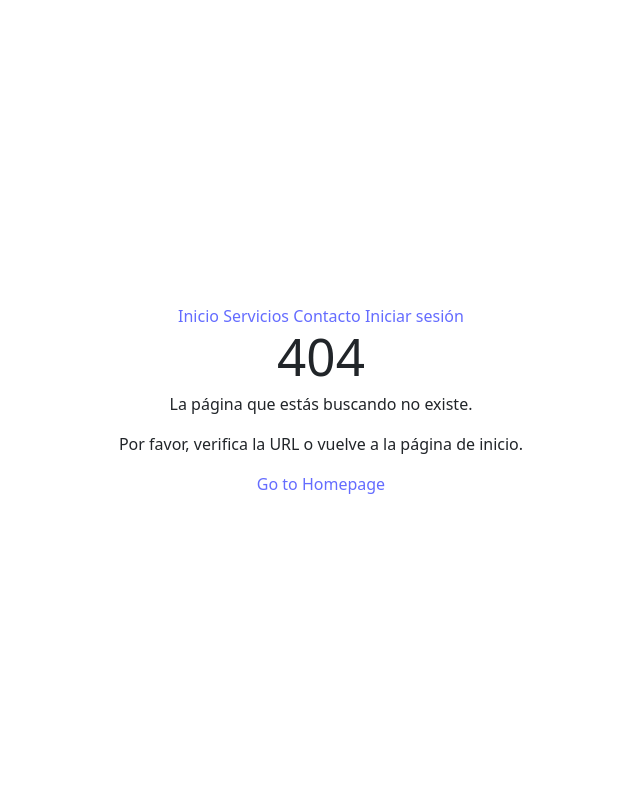
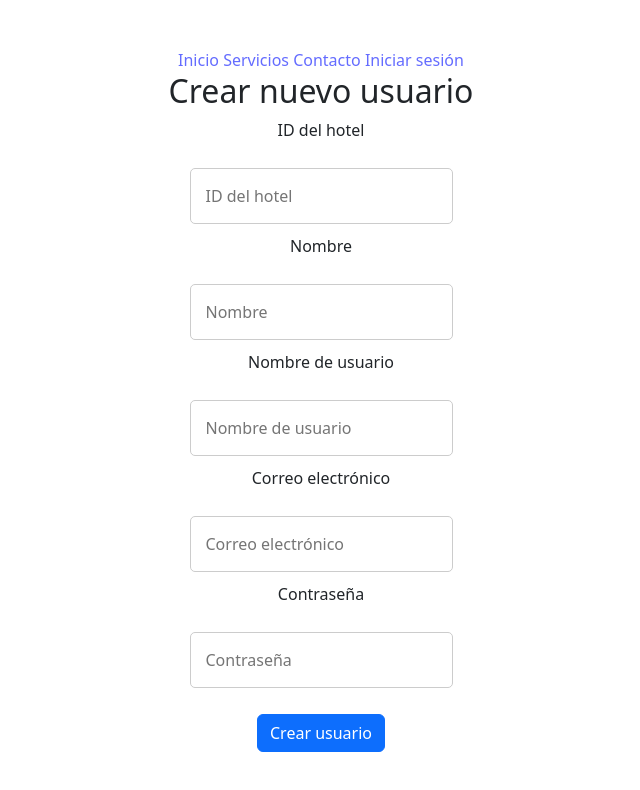
Before and after one commit to mfloro91/Parcial02_AppHibridas, a React (Vite) app in the folder Front/: page /register in a window 1280 px wide. Before the commit this address had no page. Shown: the top 790 px of the page, without its empty margins (319-959 px from the left). Built offline with nearby package versions, Linux system fonts and the light colour scheme.

Commit message:
enlace con base de datos

```diff
--- a/Front/package.json
+++ b/Front/package.json
@@ -10,6 +10,7 @@
     "preview": "vite preview"
   },
   "dependencies": {
+    "axios": "^1.9.0",
     "react": "^19.1.0",
     "react-dom": "^19.1.0",
     "react-router-dom": "^7.6.1"
--- a/Front/src/App.jsx
+++ b/Front/src/App.jsx
@@ -2,7 +2,7 @@ import { useState } from 'react'
 import { Routes, Route } from 'react-router-dom'
 import './App.css'
 
-import {Home, Services, Contact, Login, NotFound, Profile} from './index.js';
+import {Home, Services, Contact, Login, NotFound, Profile, Register} from './index.js';
 import {Button, Text, Card, Navbar, Hotel} from './components/UiComponents.js';
 
 function App() {
@@ -18,6 +18,7 @@ function App() {
         <Route path="/services" element={<Services/>} />
         <Route path="/contact" element={<Contact/>} />
         <Route path="/login" element={<Login/>} />
+        <Route path="/register" element={<Register/>} />
         <Route path="/profile/:id" element={<Profile/>} />
         <Route path="*" element={<NotFound/>} />
       </Routes >
--- a/Front/src/components/Pages/Login.jsx
+++ b/Front/src/components/Pages/Login.jsx
@@ -7,7 +7,7 @@ function Login() {
     <div>
         <h2>Iniciar sesión</h2>
         <Form/>
-        <Link to="/profile/12345"> Ir a mi perfil </Link>
+        <Link to="/register"> Crear cuenta nueva </Link>
     </div>
   )
 }
--- /dev/null
+++ b/Front/src/components/Pages/Register.jsx
@@ -0,0 +1,14 @@
+import React from 'react'
+import FormRegister from '../UI/FormRegister'
+
+function Register() {
+  return (
+    <div>
+        <h2>Crear nuevo usuario</h2>
+        <FormRegister/>
+
+    </div>
+  )
+}
+
+export default Register
--- a/Front/src/components/UI/Form.jsx
+++ b/Front/src/components/UI/Form.jsx
@@ -1,54 +1,53 @@
 import React, { useState } from "react";
 import FormInput from "./FormInput";
+import axios from "axios";
+import { useNavigate } from "react-router-dom";
 
 const Form = () => {
     const [formData, setFormData] = useState({
-        name: "",
         email: "",
         password: "",
-        confirmPassword: "",
-        message: ""
     });
 
-    const inputs = [{
+    const navigate = useNavigate();
+
+    const handleSubmit = async (e) => {
+        e.preventDefault();
+        const loginUser = {
+            email: formData.email,
+            password: formData.password,
+        }
+        try {
+            const response = await axios.post("http://localhost:3000/users/login", loginUser);
+
+            if (response.status === 200) {
+                console.log("Inicio de sesión exitoso");
+
+                navigate("/services");
+            }
+
+        } catch (error) {
+            console.error(error);
+        }
+    }
+
+    const inputs = [
+        {
             id: 1,
-        name: "name",
-        type: "text",
-        placeholder: "Nombre",
-        errorMessage: "El nombre debe tener al menos 3 caracteres.",
-        label: "Nombre",
-        pattern: "^[A-Za-z]{3,}$",
+            name: "email",
+            type: "email",
+            placeholder: "Correo electrónico",
+            label: "Correo electrónico",
             required: true
         },
         {
             id: 2,
-        name: "email",
-        type: "email",
-        placeholder: "Correo electrónico",
-        errorMessage: "El correo electrónico no es válido.",
-        label: "Correo electrónico",
-        required: true
-    },
-    {
-        id: 3,
             name: "password",
             type: "password",
             placeholder: "Contraseña",
-        errorMessage: "La contraseña debe tener al menos 6 caracteres.",
             label: "Contraseña",
-        pattern: ".{6,}",
             required: true
-    },/*
-    {
-        id: 4,
-        name: "confirmPassword",
-        type: "password",
-        placeholder: "Confirmar contraseña",
-        errorMessage: "Las contraseñas no coinciden.",
-        label: "Confirmar contraseña",
-        pattern: formData.password,
-        required: true
-    },*/
+        }
     ];
 
     const handleOnChange = (e) => {
@@ -56,9 +55,7 @@ const Form = () => {
     }
 
     return (
-        <form onSubmit={(e) => {
-            e.preventDefault()
-        }}>
+        <form onSubmit={handleSubmit}>
 
             {inputs.map((input) => (
                 <FormInput key={input.id} value={formData[input.name]} handleOnChange={handleOnChange} {...input} />
--- a/Front/src/components/UI/FormInput.jsx
+++ b/Front/src/components/UI/FormInput.jsx
@@ -13,7 +13,7 @@ const FormInput = (props) => {
     return (
         <div className='formInput'>
             <label> {label} </label>
-            <input {...otrasProps} onChange={handleOnChange} onBlur={handleFocus} focused={focused.toString()} />
+            <input {...otrasProps}  onChange={handleOnChange} onBlur={handleFocus} focused={focused.toString()} />
             <span> {errorMessage} </span>
         </div>
     )
--- /dev/null
+++ b/Front/src/components/UI/FormRegister.jsx
@@ -0,0 +1,116 @@
+import React, { useState } from "react";
+import FormInput from "./FormInput";
+import axios from "axios";
+import { useNavigate } from "react-router-dom";
+
+const FormRegister = () => {
+
+    const [formData, setFormData] = useState({
+        hotel_id: "",
+        name: "",
+        userName: "",
+        email: "",
+        password: "",
+    });
+
+    const navigate = useNavigate();
+
+    const handleSubmit = async (e) => {
+        e.preventDefault();
+        const newUser = {
+            hotel_id: formData.hotel_id,
+            name: formData.name,
+            userName: formData.userName,
+            email: formData.email,
+            password: formData.password,
+        }
+        try {
+            await axios.post("http://localhost:3000/users", newUser);
+            setFormData({
+                hotel_id: "",
+                name: "",
+                userName: "",
+                email: "",
+                password: "",
+            });
+
+            navigate("/login");
+
+
+        } catch (error) {
+            console.error(error);
+        }
+    }
+
+
+    const inputs = [
+        {
+            id: 1,
+            name: "hotel_id",
+            type: "text",
+            placeholder: "ID del hotel",
+            label: "ID del hotel",
+            required: true
+        },
+        {
+            id: 2,
+            name: "name",
+            type: "text",
+            placeholder: "Nombre",
+            errorMessage: "El nombre debe tener al menos 3 caracteres.",
+            label: "Nombre",
+            pattern: "^[A-Za-z]{3,}$",
+            required: true
+        },
+        {
+            id: 3,
+            name: "userName",
+            type: "text",
+            placeholder: "Nombre de usuario",
+            label: "Nombre de usuario",
+            required: true
+        },
+        {
+            id: 4,
+            name: "email",
+            type: "email",
+            placeholder: "Correo electrónico",
+            errorMessage: "El correo electrónico no es válido.",
+            label: "Correo electrónico",
+            required: true
+        },
+        {
+            id: 5,
+            name: "password",
+            type: "password",
+            placeholder: "Contraseña",
+            errorMessage: "La contraseña debe tener al menos 6 caracteres.",
+            label: "Contraseña",
+            pattern: ".{6,}",
+            required: true
+        },
+    ];
+
+    const handleOnChange = (e) => {
+        setFormData({ ...formData, [e.target.name]: e.target.value });
+    }
+
+    return (
+        <form onSubmit={handleSubmit}>
+
+            {inputs.map((input) => (
+                <FormInput key={input.id} value={formData[input.name]} handleOnChange={handleOnChange} {...input} />
+            ))
+
+            }
+
+            <button type="submit" className="btn btn-primary mt-3">Crear usuario</button>
+
+        </form>
+    )
+}
+
+
+
+
+export default FormRegister;
--- a/Front/src/components/UiComponents.js
+++ b/Front/src/components/UiComponents.js
@@ -4,6 +4,7 @@ export {default as Hotel} from './UI/Hotel.jsx';
 export {default as Text} from './UI/Text.jsx';
 export {default as Navbar} from './UI/Nav.jsx';
 export {default as Form} from './UI/Form.jsx';
+export {default as FormRegister} from './UI/FormRegister.jsx';
 //export {default as Footer} from './UI/Footer.jsx';
 //export {default as Header} from './Pages/Header.jsx';
 //export {default as Input} from './Input';
--- a/Front/src/index.js
+++ b/Front/src/index.js
@@ -4,3 +4,4 @@ export {default as Contact} from './components/Pages/Contact.jsx';
 export {default as Login} from './components/Pages/Login.jsx';
 export {default as NotFound} from './components/Pages/NotFound.jsx';
 export {default as Profile} from './components/Pages/Profile.jsx';
+export {default as Register} from './components/Pages/Register.jsx';
```
Also changed, not shown: 1 other file (tests, documents, lock files or other folders). Lines whose indentation alone changed are shown as unchanged.
